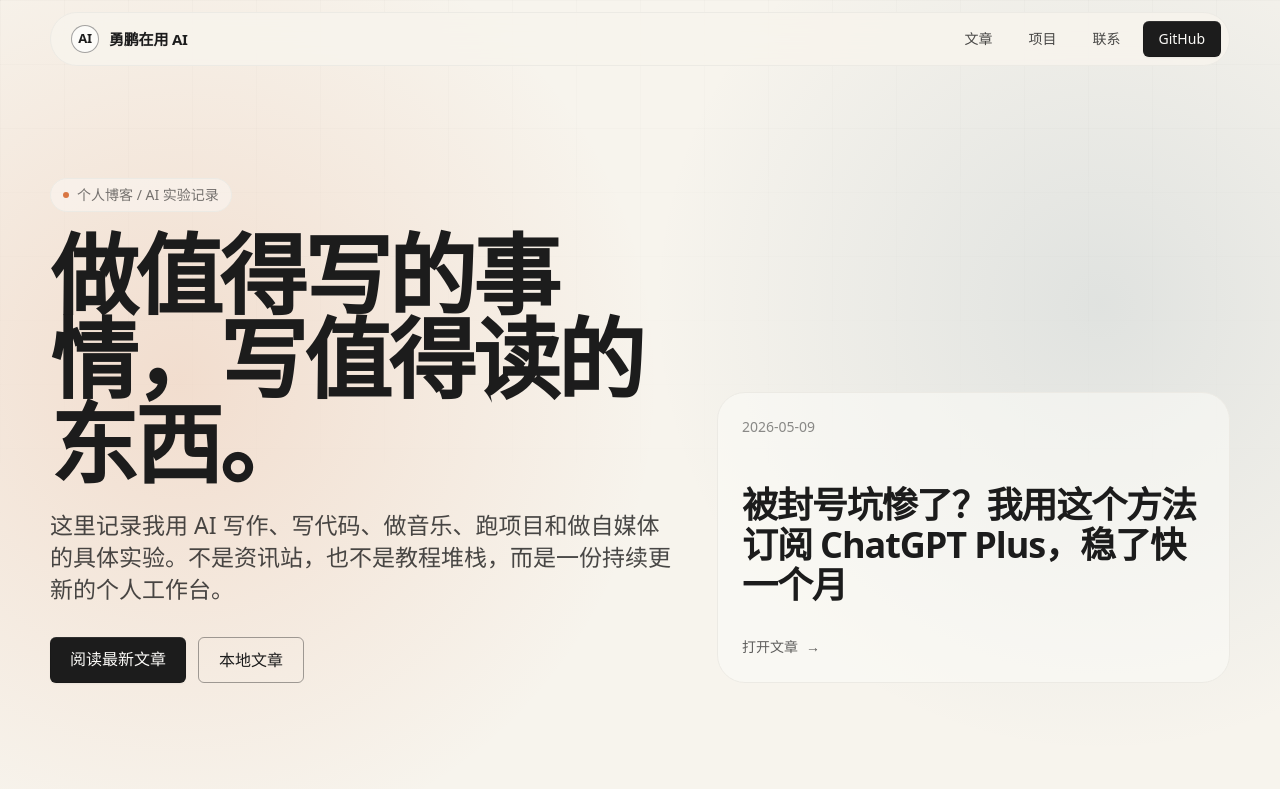
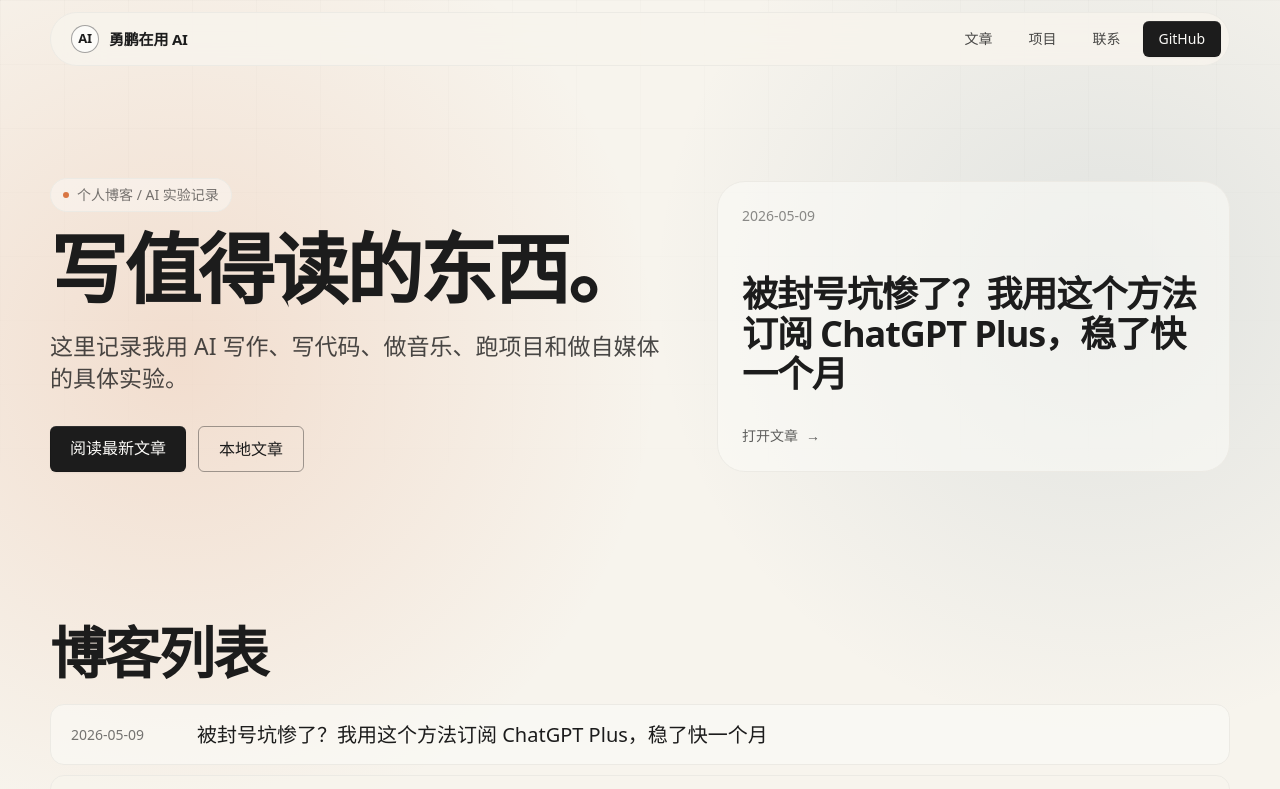
Before and after one commit to YuppyChen/yongpeng-blog, a plain HTML site: page blog/index.html in a window 1280 px wide. Shown: the top 789 px of the page. Drawn offline with nearby package versions, Linux system fonts and the light colour scheme.

```diff
--- a/blog/index.html
+++ b/blog/index.html
@@ -88,11 +88,11 @@
           <span class="size-1.5 rounded-full bg-warm"></span>
           个人博客 / AI 实验记录
         </p>
-        <h1 class="max-w-4xl text-[clamp(44px,7vw,88px)] font-semibold leading-[.96] tracking-[-0.04em]">
-          做值得写的事情，写值得读的东西。
+        <h1 class="max-w-4xl text-[clamp(44px,7vw,77px)] font-semibold leading-[.96] tracking-[-0.04em]">
+          写值得读的东西。
         </h1>
         <p class="mt-6 max-w-2xl text-[clamp(18px,2vw,23px)] leading-8 text-ink/80">
-          这里记录我用 AI 写作、写代码、做音乐、跑项目和做自媒体的具体实验。不是资讯站，也不是教程堆栈，而是一份持续更新的个人工作台。
+          这里记录我用 AI 写作、写代码、做音乐、跑项目和做自媒体的具体实验。
         </p>
         <div class="mt-8 flex flex-wrap gap-3">
           <a class="rounded-md bg-ink px-5 py-2.5 text-paper no-underline shadow-insetSoft transition hover:opacity-80 focus:shadow-focusSoft" href="#articles">阅读最新文章</a>
```
Also changed, not shown: 微信API 文档/微信公众平台编辑器插件开发规范.md (renamed from 微信API/微信公众平台编辑器插件开发规范.md), 微信API 文档/有权限的 api/0-草稿开关设置.md (renamed from 微信API/有权限的 api/0-草稿开关设置.md), 微信API 文档/有权限的 api/1-更新草稿.md (renamed from 微信API/有权限的 api/1-更新草稿.md), 微信API 文档/有权限的 api/2-获取草稿列表.md (renamed from 微信API/有权限的 api/2-获取草稿列表.md), 微信API 文档/有权限的 api/3-新增草稿.md (renamed from 微信API/有权限的 api/3-新增草稿.md), 微信API 文档/有权限的 api/4-获取草稿的总数.md (renamed from 微信API/有权限的 api/4-获取草稿的总数.md), 微信API 文档/有权限的 api/5-删除草稿.md (renamed from 微信API/有权限的 api/5-删除草稿.md), 微信API 文档/有权限的 api/6-获取草稿详情.md (renamed from 微信API/有权限的 api/6-获取草稿详情.md), 微信API 文档/有权限的 api/获取自动回复规则.md (renamed from 微信API/有权限的 api/获取自动回复规则.md).
